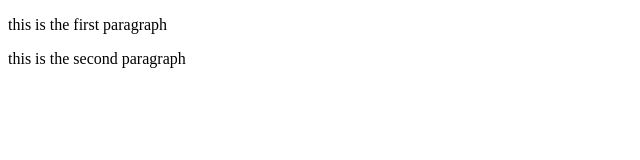
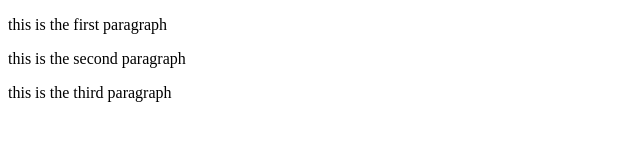
Before and after one commit to shubham-patel26/git-test, a plain HTML site: page index.html in a window 1280 px wide. Shown: the whole page, without its empty margins (0-640 px from the left). Drawn offline with Linux system fonts and the light colour scheme.

Commit message:
third commit

```diff
--- a/index.html
+++ b/index.html
@@ -8,5 +8,6 @@
   <body>
     <p>this is the first paragraph</p>
     <p>this is the second paragraph</p>
+    <p>this is the third paragraph</p>
   </body>
 </html>
```
